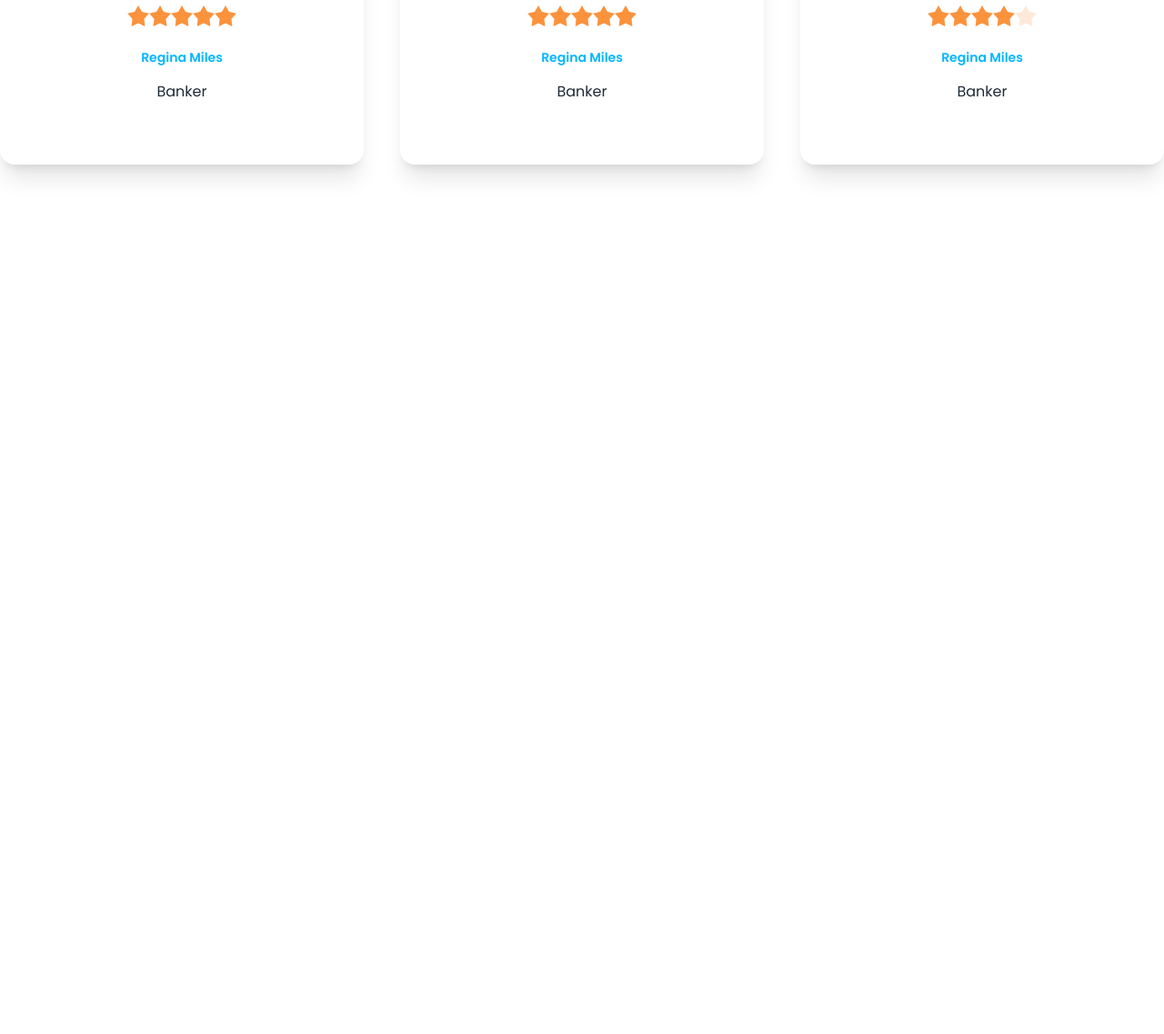
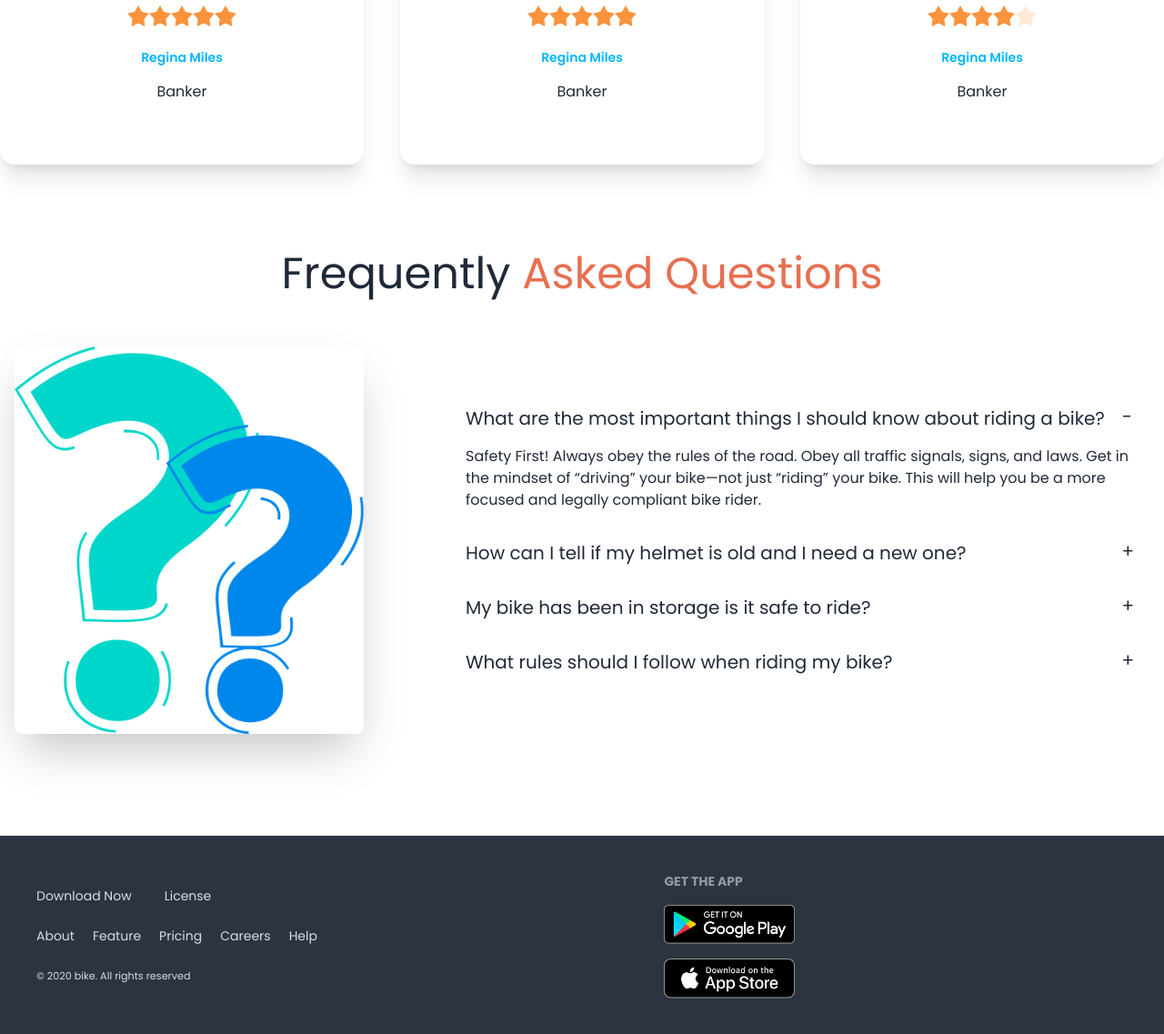
Before and after one commit to GolamMuntakim/biker-zone-website, a plain HTML site: page index.html in a window 1280 px wide. Shown: the part 2345-3482 px from the top of the page at 91% size. Before the commit the page ends 2622 px from the top, so only its background shows below. Drawn offline with nearby package versions, Linux system fonts and the light colour scheme.

Commit message:
full website with daisy ui

```diff
--- a/index.html
+++ b/index.html
@@ -251,7 +251,73 @@
                   </div>
             </div>
         </section>
+        <!-- FAQ -->
+        <section class="my-24">
+            <h3 class="text-5xl semi-bold text-center">Frequently <span class="text-[#E76F51]">Asked Questions </span></h3>
+            <div class="hero  my-10">
+                <div class="hero-content flex-col lg:gap-24 lg:flex-row">
+                  <img src="./images/others/faq.png" class="w-1/2 lg:max-w-sm rounded-lg shadow-2xl" />
+                  <div>
+                    <div class="collapse collapse-plus ">
+                        <input type="radio" name="my-accordion-3" checked="checked" />
+                        <div class="collapse-title text-xl font-medium">
+                            What are the most important things I should
+                            know about riding a bike?
+                        </div>
+                        <div class="collapse-content">
+                          <p>Safety First! Always obey the rules of the road. Obey all traffic signals, signs, and laws. Get in the mindset of “driving” your bike—not just “riding” your bike. This will help you be a more focused and legally compliant bike rider. </p>
+                        </div>
+                      </div>
+                      <div class="collapse collapse-plus ">
+                        <input type="radio" name="my-accordion-3" />
+                        <div class="collapse-title text-xl font-medium">
+                            How can I tell if my helmet is old and I need a
+                            new one?
+                        </div>
+                        <div class="collapse-content">
+                          <p>hello</p>
+                        </div>
+                      </div>
+                      <div class="collapse collapse-plus">
+                        <input type="radio" name="my-accordion-3" />
+                        <div class="collapse-title text-xl font-medium">
+                            My bike has been in storage is it safe to ride?
+                        </div>
+                        <div class="collapse-content">
+                          <p>hello</p>
+                        </div>
+                      </div>
+                      <div class="collapse collapse-plus ">
+                        <input type="radio" name="my-accordion-3" />
+                        <div class="collapse-title text-xl font-medium">
+                            What rules should I follow when riding my bike?
+                        </div>
+                        <div class="collapse-content">
+                          <p>hello</p>
+                        </div>
+                      </div>
+                  </div>
+                </div>
+              </div>
+        </section>
     </main>
-    <footer></footer>
+    <footer class="footer p-10 bg-neutral text-neutral-content">
+        <aside>
+         <div class="flex gap-9 mt-4">
+            <a href="">Download Now</a><a href="">License</a>
+         </div>
+         <div class="flex gap-5 mt-4">
+            <a href="">About</a><a href="">Feature</a><a href="">Pricing</a><a href="">Careers</a><a href="">Help</a>
+         </div>
+          <small class="mt-4">© 2020 bike. All rights reserved</small>
+        </aside>
+        <nav>
+          <header class="footer-title">Get the App</header>
+          <div class="grid grid-cols-1 gap-4">
+            <a><img class="w-36" src="images/others/android.png" alt=""></a>
+            <a><img class="w-36" src="images/others/ios.png" alt=""></a>
+          </div>
+        </nav>
+      </footer>
 </body>
 </html>
```
